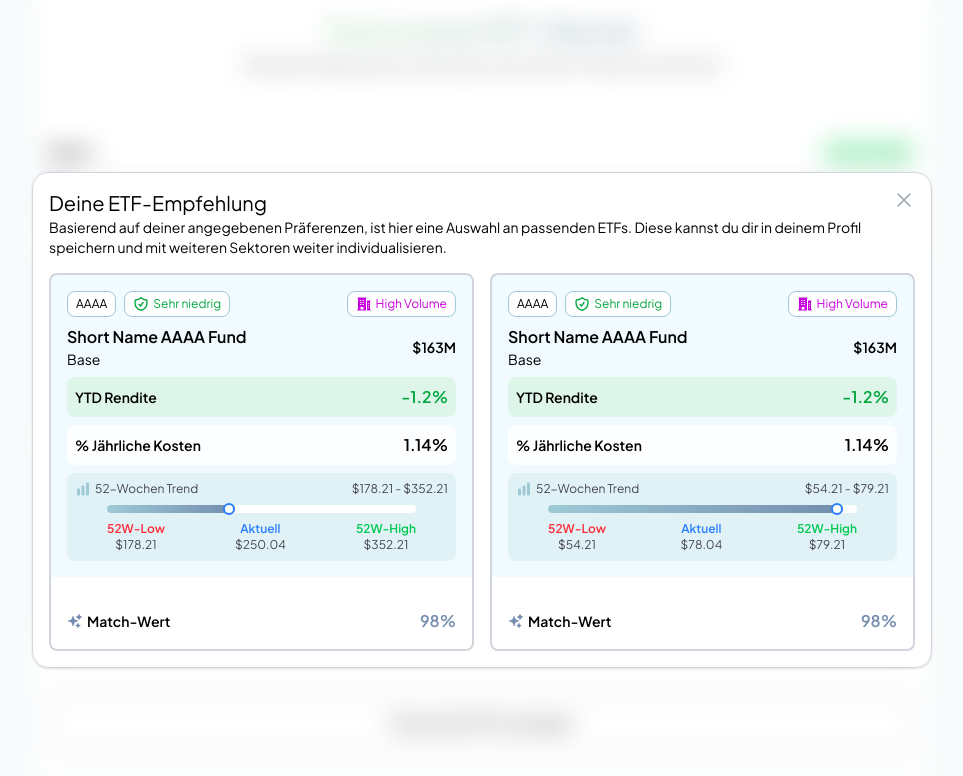
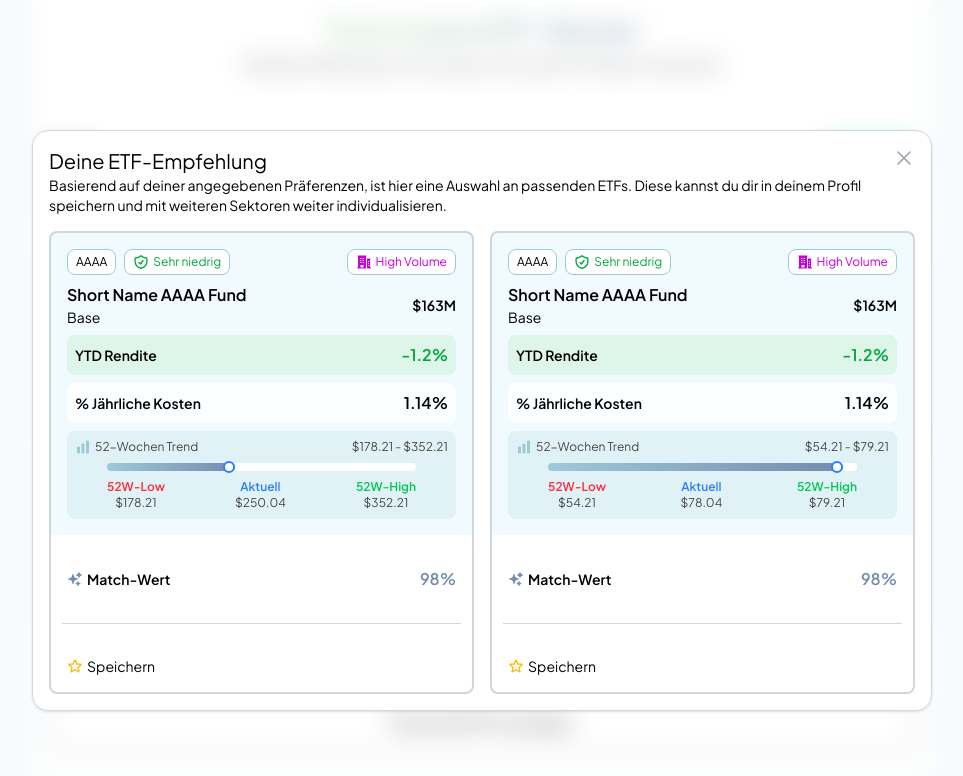
Before and after one commit to KyleKreuter/6ProzentRendite-frontend, a React (Vite) app: page / in a window 1280 px wide. Both pictures are taken after a click on the button "Passende ETFs anzeigen". Shown: the part 394-1170 px from the top of the page, without its empty margins (158-1121 px from the left). Built offline with nearby package versions, Linux system fonts and the light colour scheme.

Commit message:
"Add save feature to ETFCard with StarIcon and accompanying styling"

```diff
--- a/src/modal/matcher/components/ETFCard.jsx
+++ b/src/modal/matcher/components/ETFCard.jsx
@@ -1,5 +1,5 @@
 import React from 'react';
-import {ShieldCheckIcon} from "@heroicons/react/24/outline/index.js";
+import {ShieldCheckIcon, StarIcon} from "@heroicons/react/24/outline/index.js";
 import {BuildingOffice2Icon, ChartBarIcon, SparklesIcon} from "@heroicons/react/24/solid/index.js";
 
 const RISK_COLORS = {
@@ -116,6 +116,11 @@ const ETFCard = ({etf}) => {
                 </div>
                 <p className={"text-pastel-blue font-semibold"}>{etf.matchToFoci}%</p>
             </div>
+            <hr className={"border-gray-300 stroke-2 w-[95%]"}/>
+            <div className={"flex items-center justify-start gap-1 p-4 w-full"}>
+                <StarIcon className={"size-4 stroke-2 text-amber-400 hover:fill-amber-400 hover:cursor-pointer"}/>
+                <p className={"text-sm"}>Speichern</p>
+            </div>
         </div>
     );
 };
```
